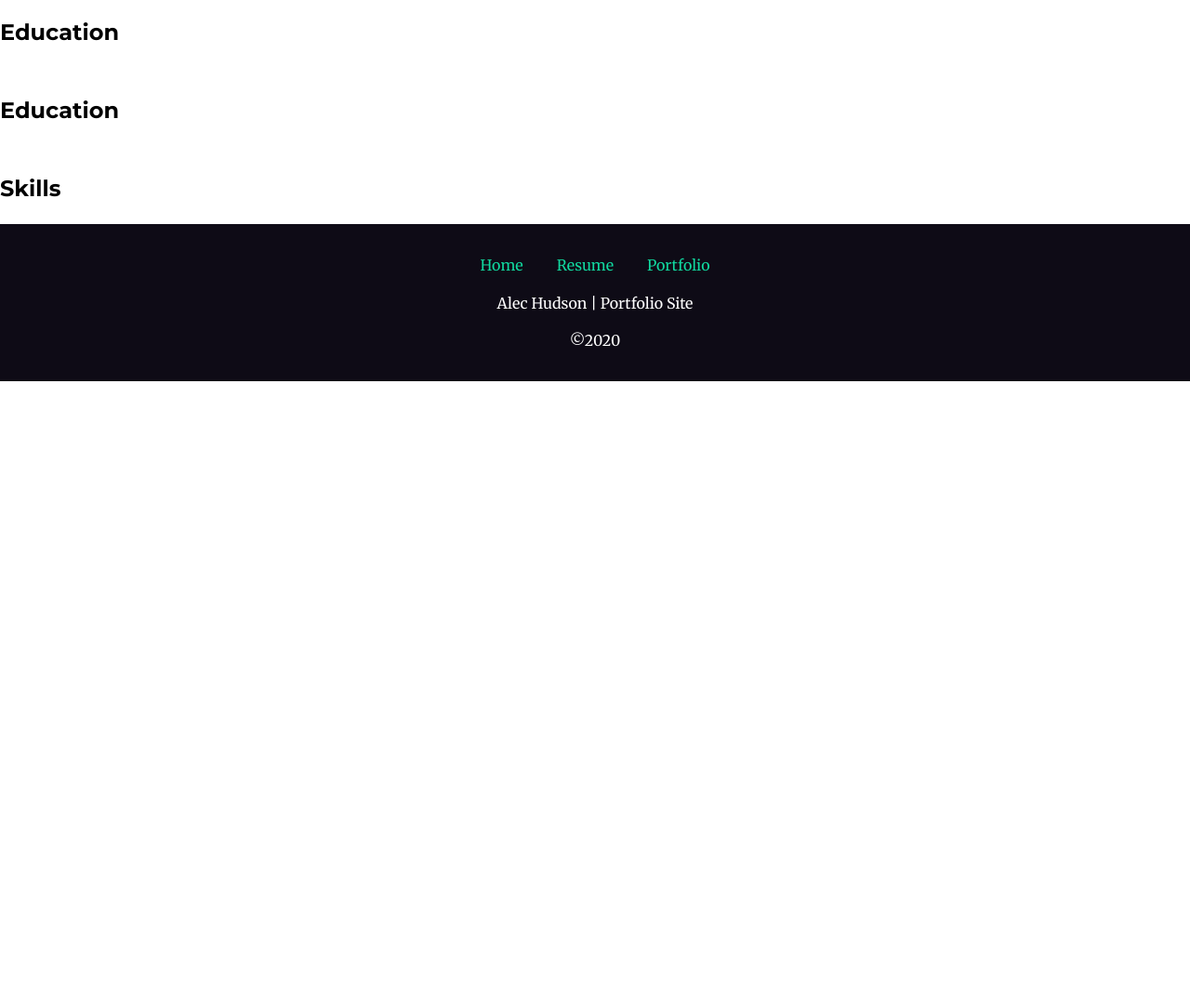
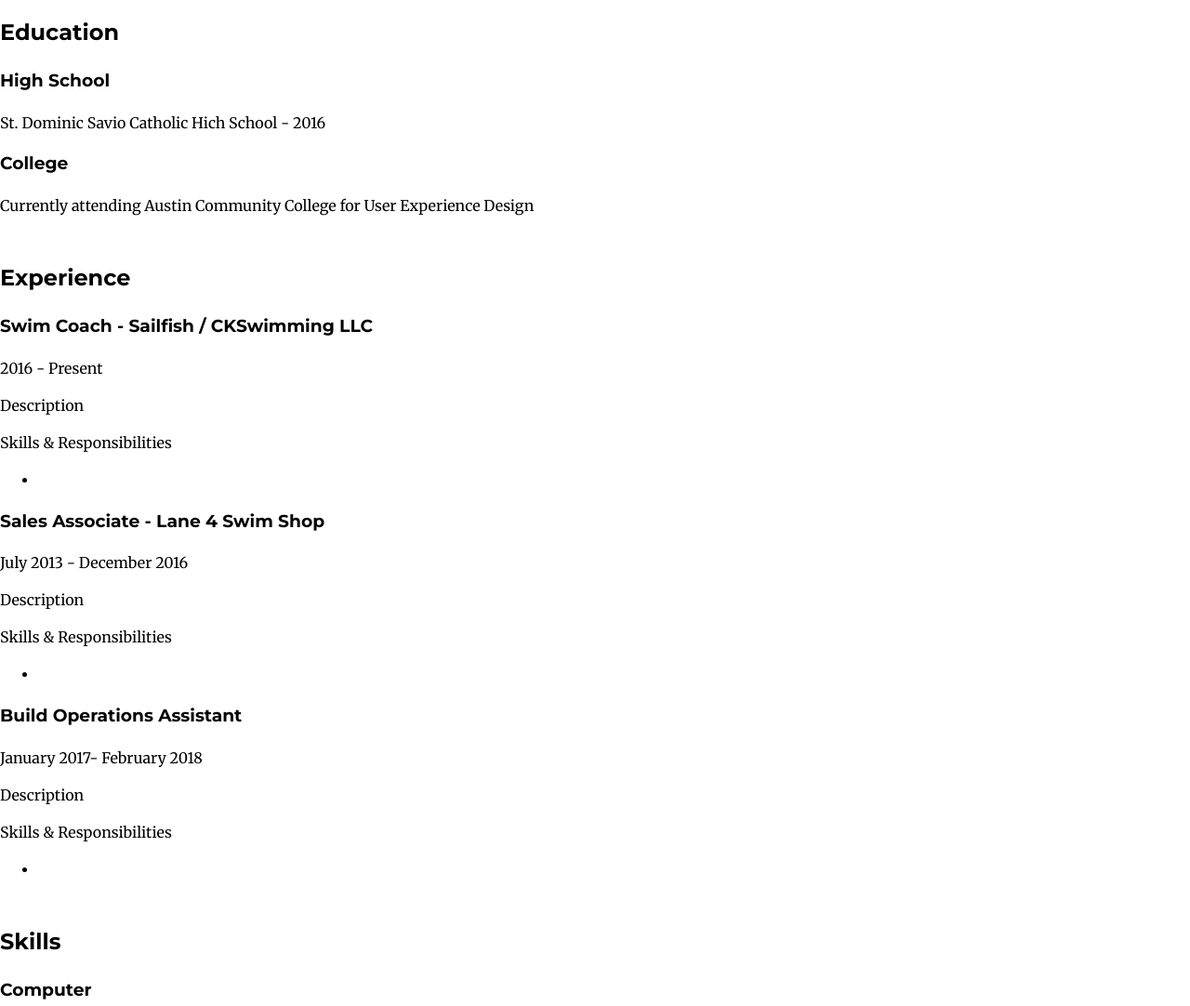
Before and after one commit to alechudson/RD2-final-portfolio-site, a plain HTML site: page resume.html in a window 1280 px wide. Shown: the part 240-1322 px from the top of the page at 93% size. Before the commit the page ends 800 px from the top, so only its background shows below. Drawn offline with Linux system fonts and the light colour scheme.

Commit message:
Tweaks to Resume Page

```diff
--- a/resume.html
+++ b/resume.html
@@ -30,8 +30,38 @@
     <main>
 
         <h2>Education</h2>
-        <h2>Education</h2>
+            <h3>High School</h3>
+                <p>St. Dominic Savio Catholic Hich School - 2016</p>
+            <h3>College</h3>
+                <p>Currently attending Austin Community College for User Experience Design</p>
+
+        <h2>Experience</h2>
+            <h3>Swim Coach - Sailfish / CKSwimming LLC</h3>
+            <p>2016 - Present</p>
+            <p>Description</p>
+            <p>Skills & Responsibilities</p>
+            <ul>
+                <li></li>
+            </ul>
+
+            <h3>Sales Associate - Lane 4 Swim Shop</h3>
+            <p>July 2013 - December 2016</p>
+            <p>Description</p>
+            <p>Skills & Responsibilities</p>
+            <ul>
+                <li></li>
+            </ul>
+
+            <h3>Build Operations Assistant</h3>
+            <p>January 2017- February 2018</p>
+            <p>Description</p>
+            <p>Skills & Responsibilities</p>
+            <ul>
+                <li></li>
+            </ul>
+
         <h2>Skills</h2>
+            <h3>Computer</h3>
 
     </main>
 
```
Also changed, not shown: images/Projects/Jacob_Bed_Light_2020-May-12_04-47-55AM-000_CustomizedView10148964947.png (added), images/Projects/Ring_Light_2020-May-12_04-47-25AM-000_CustomizedView4356092009.png (added), images/Projects/Ring_Light_2020-May-12_04-48-13AM-000_CustomizedView19772403038.png (added).
